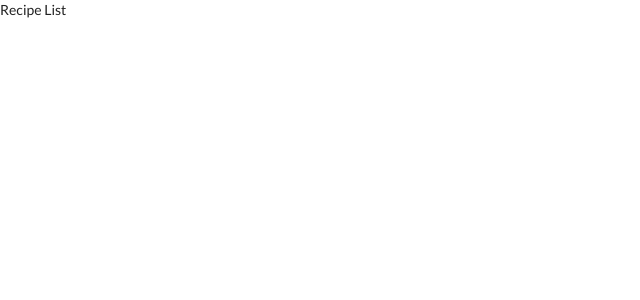
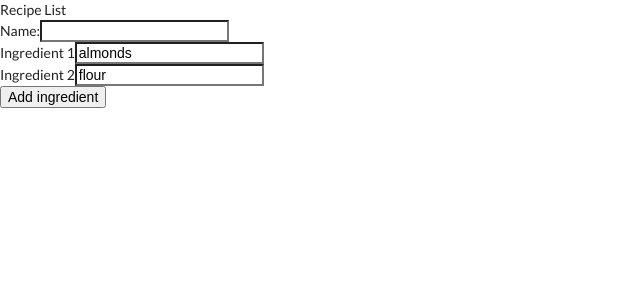
Before and after one commit to Simon-Oliver/recipeArchive, a React (Create React App) app: page /recipes/new in a window 1280 px wide. Shown: the top 300 px of the page, without its empty margins (0-640 px from the left). Built offline with nearby package versions, Linux system fonts and the light colour scheme.

Commit message:
added dynamic recipe fields

```diff
--- a/src/components/AddRecipe.js
+++ b/src/components/AddRecipe.js
@@ -1,8 +1,66 @@
 import React from 'react';
 
 class AddRecipe extends React.Component {
+  state = {
+    recipeIngredient: ['almonds', 'flour'],
+    name: '',
+    recipeInstructions: '',
+    recipeYield: '',
+    currentIngredient: ''
+  };
+
+  addIngredientField(e) {
+    e.preventDefault();
+    this.setState(prevState => ({ recipeIngredient: [...prevState.recipeIngredient, ''] }));
+  }
+
+  handleOnRecipeInputChange(e, i) {
+    console.log(e.target);
+    // this.setState(prevState => {
+    //   const newIngredients = [...prevState.recipeIngredient];
+    //   newIngredients[i] = e.target.value;
+    //   return { recipeIngredient: newIngredients };
+    // });
+  }
+
+  handleOnInputChange(e) {
+    this.setState({ [e.target.name]: e.target.value });
+  }
+
+  renderForm() {
+    return (
+      <div>
+        <div>
+          <label htmlFor="name">Name:</label>
+          <input
+            type="text"
+            id="name"
+            name="name"
+            value={this.state.name}
+            onChange={e => this.handleOnInputChange(e)}
+          />
+        </div>
+        <div>
+          {this.state.recipeIngredient.map((e, i) => (
+            <div key={`recipeIngredient${i}`}>
+              <label htmlFor={`recipeIngredient${i}`}>{`Ingredient ${i + 1}`}</label>
+              <input
+                type="text"
+                id={`recipeIngredient${i}`}
+                name={`recipeIngredient${i}`}
+                value={e}
+                onChange={f => this.handleOnRecipeInputChange(f, i)}
+              />
+            </div>
+          ))}
+        </div>
+        <button onClick={e => this.addIngredientField(e)}>Add ingredient</button>
+      </div>
+    );
+  }
+
   render() {
-    return <div>Render Form</div>;
+    return <div>{this.renderForm()}</div>;
   }
 }
 
--- a/src/reducers/index.js
+++ b/src/reducers/index.js
@@ -1,12 +1,18 @@
-import { bindActionCreators } from '../../../../../Library/Caches/typescript/3.3/node_modules/redux';
-
 const initialState = {
-  test: 'something'
+  recipes: [
+    {
+      recipeIngredient: ['3 or 4 ripe bananas, smashed', '1 egg', '3/4 cup of sugar'],
+      name: "Mom's World Famous Banana Bread",
+      recipeInstructions:
+        'Preheat the oven to 350 degrees. Mix in the ingredients in a bowl. Add the flour last. Pour the mixture into a loaf pan and bake for one hour.',
+      recipeYield: '1 loaf'
+    }
+  ]
 };
 
 const rootReducers = (state = initialState, action) => {
-  if (action.type === 'ADD_SOMETHING') {
-    return { ...state, test: action.payload };
+  if (action.type === 'ADD_RECIPE') {
+    return { ...state, recipes: [...state.recipes, action.payload] };
   }
   return state;
 };
--- a/src/router/AppRouter.js
+++ b/src/router/AppRouter.js
@@ -8,8 +8,8 @@ const AppRouter = () => (
   <div>
     <BrowserRouter>
       <Route path="/" exact component={Home} />
-      <Route path="/recipe/new" component={AddRecipe} />
       <Route path="/recipes" component={RecipeList} />
+      <Route path="/recipes/new" component={AddRecipe} />
     </BrowserRouter>
   </div>
 );
```
